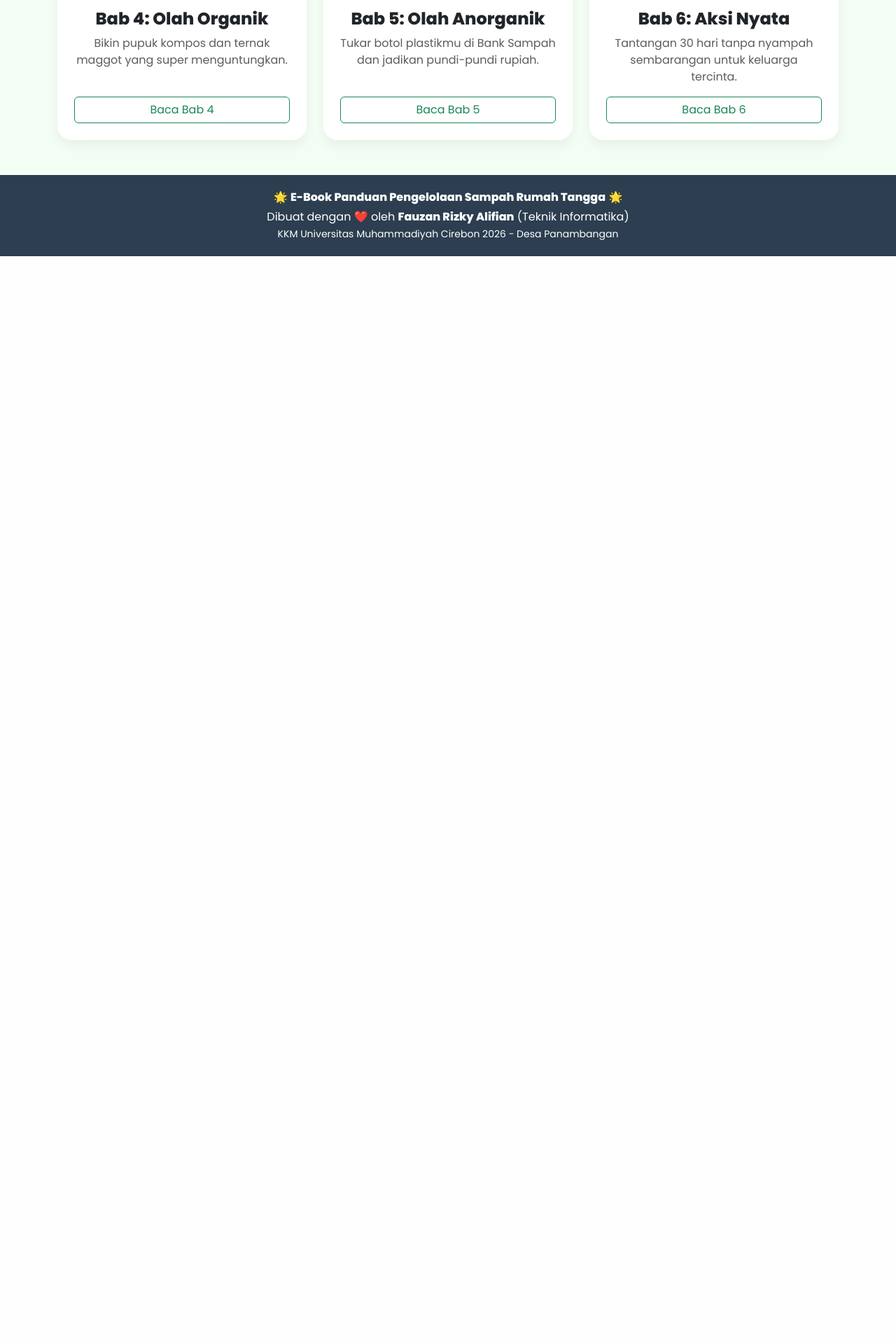
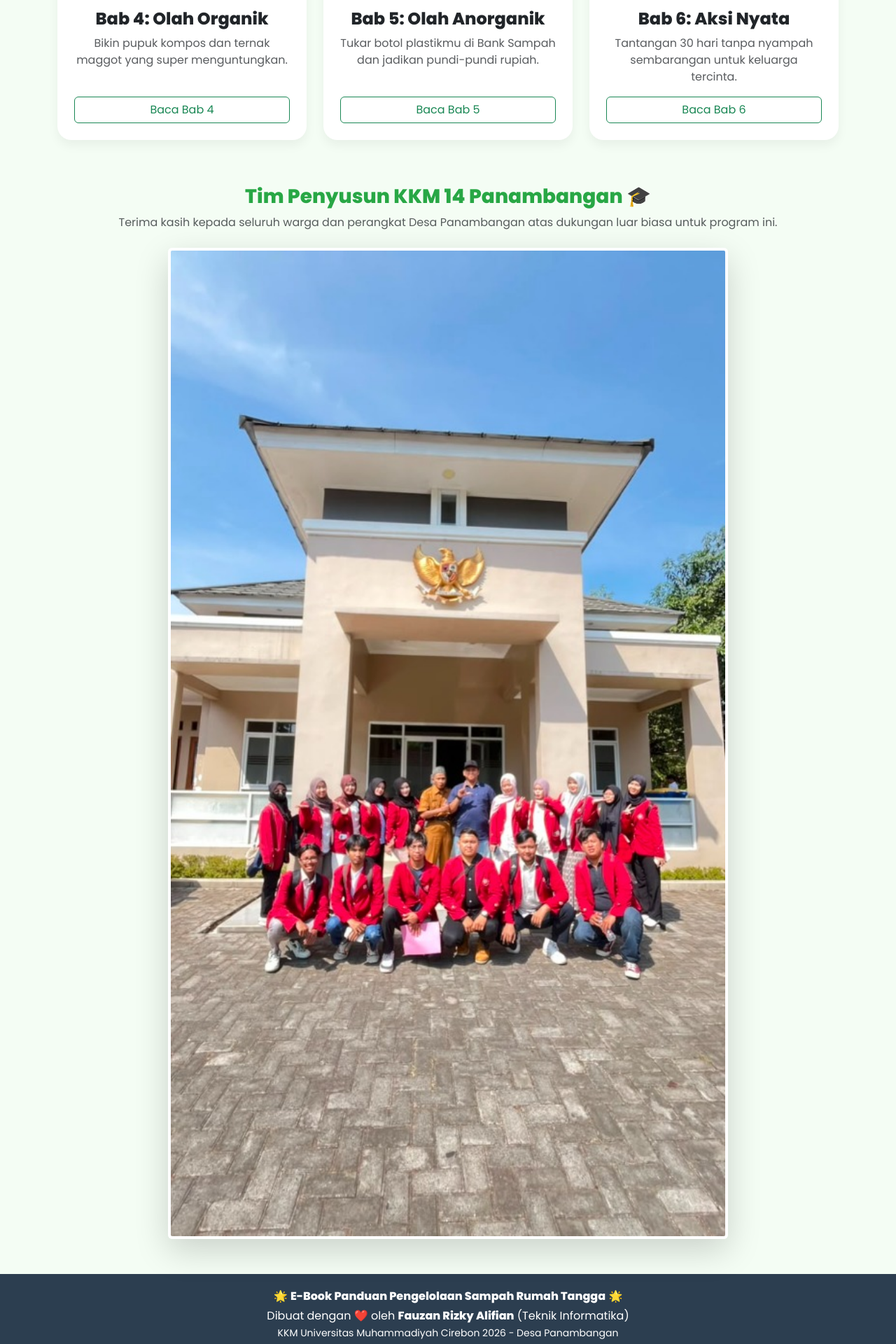
Before and after one commit to kkn14panambangan/ebook_sampah, a PHP site: page /ebook_sampah/home.php in a window 1280 px wide. Shown: the part 1007-2927 px from the top of the page at 70% size. Before the commit the page ends 1373 px from the top, so only its background shows below. Run offline with PHP 8.4, Linux system fonts and the light colour scheme.

Commit message:
Add KKN team photo to homepage

```diff
--- a/home.php
+++ b/home.php
@@ -67,4 +67,10 @@
     </div>
 </div>
 
+<div class="container mt-5 mb-5 pt-3 text-center">
+    <h3 style="color: #28a745; font-weight: bold;">Tim Penyusun KKM 14 Panambangan 🎓</h3>
+    <p class="text-muted mb-4">Terima kasih kepada seluruh warga dan perangkat Desa Panambangan atas dukungan luar biasa untuk program ini.</p>
+    <img src="<?php echo $base_url; ?>/assets/img/tim_kkn.jpg" alt="Tim KKM 14 Panambangan" class="img-fluid rounded shadow-lg" style="max-width: 800px; width: 100%; border: 4px solid white;">
+</div>
+
 <?php include 'config/includes/footer.php'; ?>
```
Also changed, not shown: assets/img/tim_kkn.jpg (added).
